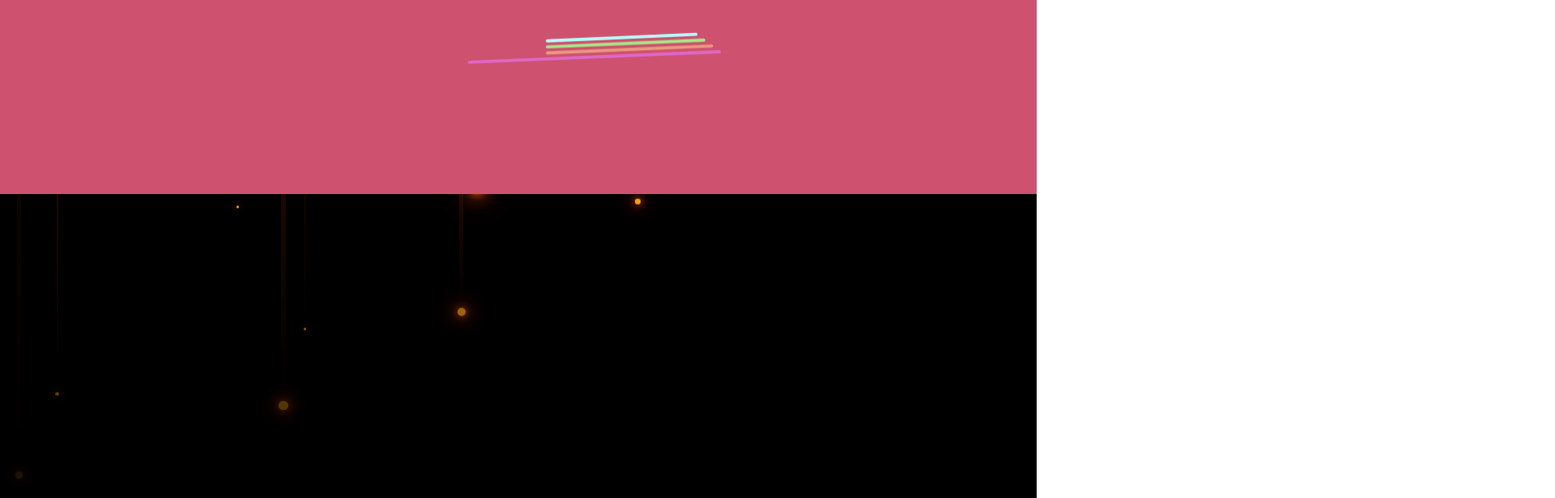
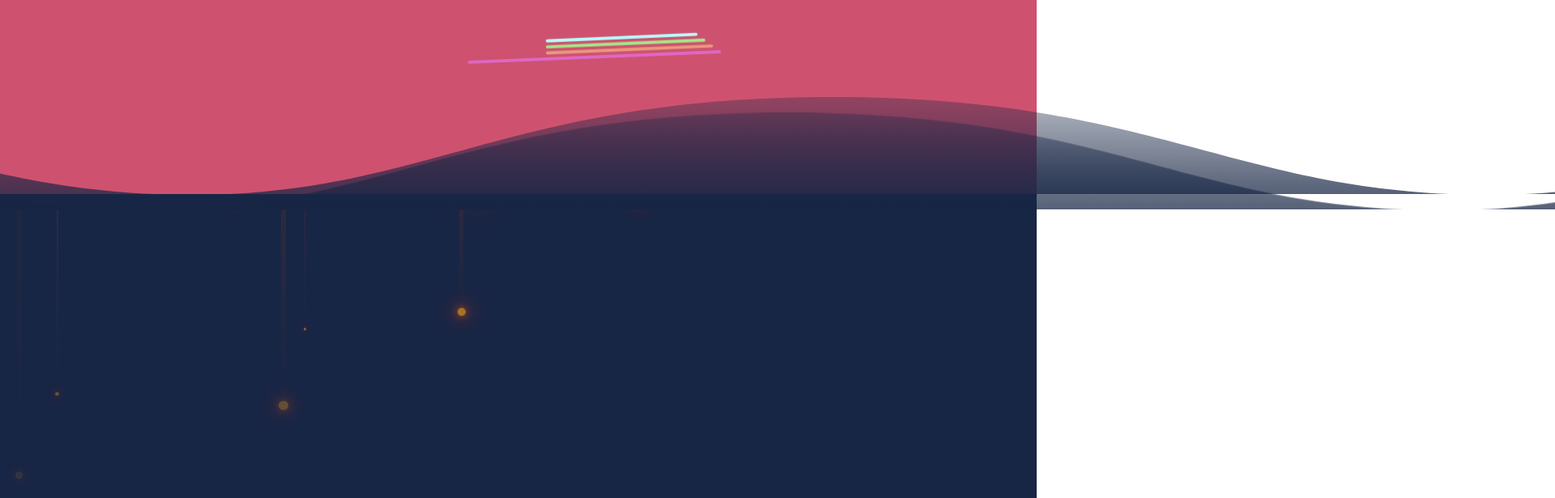
Before and after one commit to robbiemie/wiki, a Nuxt app: page /home/section2 in a window 1280 px wide. Shown: the part 160-776 px from the top of the page at 81% size, 1920 px wide, since content can reach past the window. Built offline with nearby package versions, Linux system fonts and the light colour scheme; a web font is replaced by a local one.

Commit message:
feat: home page

```diff
--- a/components/svg/SvgText.vue
+++ b/components/svg/text.vue
@@ -50,7 +50,7 @@
 </template>
 
 <script>
-import SvgRobbie from './SvgRobbie'
+import SvgRobbie from './robbie'
 
 export default {
   name: 'svgtext',
--- a/nuxt.config.ts
+++ b/nuxt.config.ts
@@ -1,5 +1,6 @@
 // https://nuxt.com/docs/api/configuration/nuxt-config
 export default defineNuxtConfig({
+  ssr: false,
   app: {
     head: {
       script: [
--- a/package.json
+++ b/package.json
@@ -3,7 +3,7 @@
   "private": true,
   "scripts": {
     "build": "nuxt build",
-    "start": "nuxt dev",
+    "start": "nuxt dev -o",
     "generate": "nuxt generate",
     "preview": "nuxt preview",
     "postinstall": "nuxt prepare"
--- a/pages/home/section1.vue
+++ b/pages/home/section1.vue
@@ -4,17 +4,21 @@
       <SvgText/>
     </div>
     <div class="wiki-home-bottom">
+      <div class="ocean">
+        <div  class="wave"/>
+        <div  class="wave"/>
+      </div>
     </div>
   </div>
 </template>
 
 <script>
   import { defineComponent, onMounted } from 'vue'
-  import SvgText from '../../components/svg/SvgText.vue'
+  import SvgText from '../../components/svg/text'
 
   export default defineComponent({
     components: {
-      SvgText
+      SvgText,
     },
     setup() {
       const renderPoint = () => {
@@ -36,9 +40,10 @@
         setInterval(function () {
           lines();
         }, 200);
+        return {
+        }
       }
       onMounted(() => {
-        console.log('xxxxx')
         renderPoint()
       })
     }
@@ -55,8 +60,52 @@
     z-index: 101;
   }
   .wiki-home-bottom {
+    position: relative;
     height: 50%;
-    background-color: #000;
+    background-color: #182645;
+    .ocean {
+      height: 5%;
+      width:100%;
+      position:absolute;
+      top:0;
+      left:0;
+      background: #182645;
+      z-index: 102;
+    }
+
+    .wave {
+      background: url(/img/wave.svg) repeat-x;
+      position: absolute;
+      top: -120px;
+      width: 6400px;
+      height: 120px;
+      animation: wave 4s cubic-bezier( 0.36, 0.45, 0.63, 0.53) infinite;
+      transform: translate3d(0, 0, 0);
+    }
+
+    .wave:nth-of-type(2) {
+      top: -95px;
+      animation: wave 4s cubic-bezier( 0.36, 0.45, 0.63, 0.53) -.125s infinite, swell 4s ease -1.25s infinite;
+      opacity: 1;
+    }
+
+    @keyframes wave {
+      0% {
+        margin-left: 0;
+      }
+      100% {
+        margin-left: -1600px;
+      }
+    }
+
+    @keyframes swell {
+      0%, 100% {
+        transform: translate3d(0,-25px,0);
+      }
+      50% {
+        transform: translate3d(0,5px,0);
+      }
+    }
   }
   .circle {
     position: absolute;
--- a/pages/home/section2.vue
+++ b/pages/home/section2.vue
@@ -1,10 +1,17 @@
 <template>
-  <div class="section"></div>
+  <div class="section">
+  </div>
 </template>
 
 <script>
+import { onMounted } from 'vue'
 export default {
-  name: 'x'
+  name: 'section2',
+  setup() {
+    onMounted(() => {
+    })
+
+  }
 }
 </script>
 <style lang="scss">
```
Also changed, not shown: components/svg/robbie.vue (renamed from components/svg/SvgRobbie.vue), public/img/wave.svg (added).
